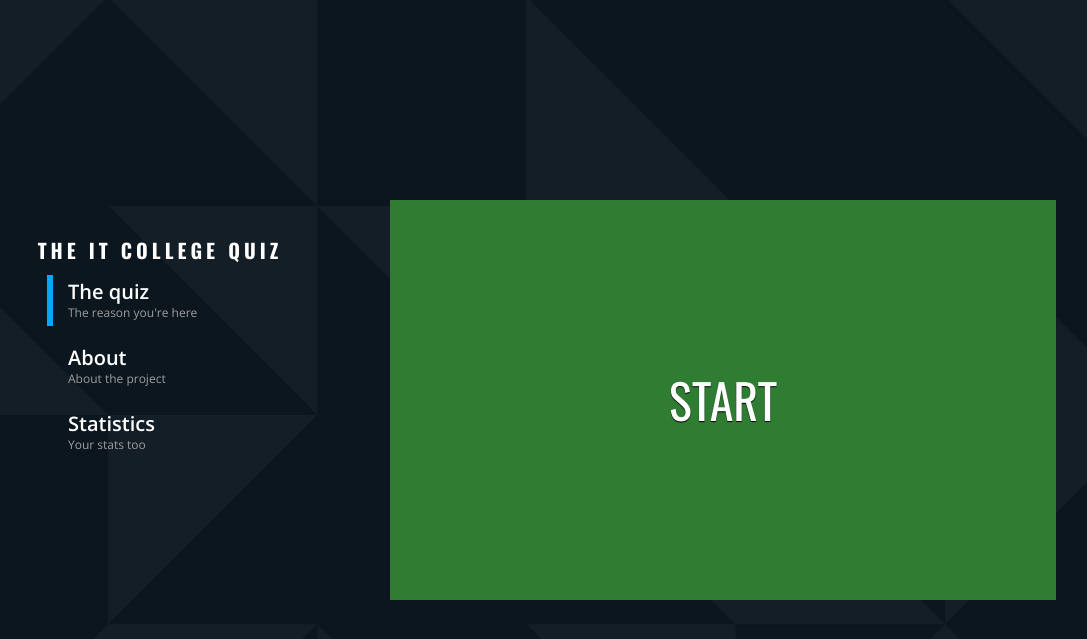
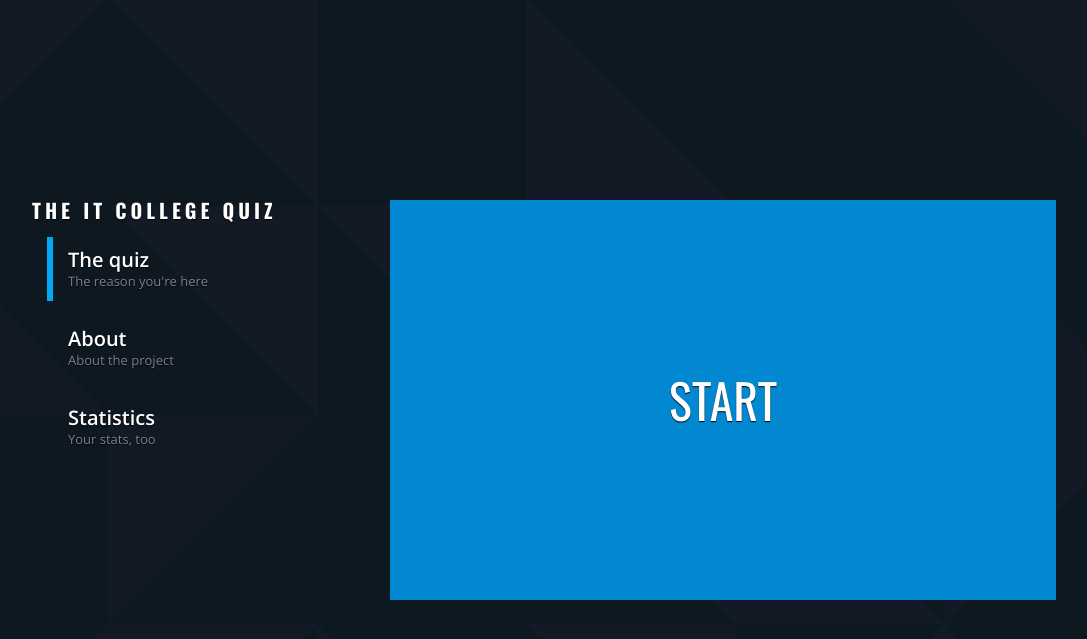
Before and after one commit to Tarpsvo/itcq, a PHP site: page / in a window 1280 px wide. Shown: the top 639 px of the page, without its empty margins (96-1183 px from the left). Run offline with PHP 8.4, Linux system fonts and the light colour scheme.

Commit message:
Basic quiz functionality: next button, correct/wrong answers.

```diff
--- a/css/main.css
+++ b/css/main.css
@@ -5,6 +5,7 @@
 /* Main content holders */
 body {
     background: #161c24 url('../img/muster.jpg');
+    -webkit-font-smoothing: antialiased;
 }
 
 #content-wrapper {
@@ -51,7 +52,7 @@ a {color: #03A9F4;}
 a:hover {color: #29B6F6;}
 
 /* Menu */
-#menu h4 {
+#menu #title {
     font-family: 'Oswald', sans-serif;
     font-weight: 700;
     letter-spacing: 4px;
@@ -59,6 +60,7 @@ a:hover {color: #29B6F6;}
     color: #FFF;
     text-align: center;
     margin-top: 40px;
+    margin-bottom: 40px;
 }
 
 .menu-button {
@@ -68,16 +70,16 @@ a:hover {color: #29B6F6;}
     font-size: 20px;
     color: #FFF;
     margin: 15px 0 15px 0;
-    padding: 7px 0 7px 15px;
+    padding: 13px 0 13px 15px;
     margin-left: 21px; /* This is to stop the menu from moving left-right due to the border */
 }
 
 .menu-button span {
     display: block;
     margin-top: 5px;
-    font-size: 12px;
+    font-size: 13px;
     font-weight: 400;
-    color: #9E9E9E;
+    color: rgba(155,155,175,0.8);
 }
 
 .active {
@@ -104,12 +106,18 @@ a:hover {color: #29B6F6;}
     font-family: 'Oswald', sans-serif;
     font-size: 48px;
     color: #FFF;
-    background-color: #2E7D32;
+    background-color: #0288D1;
 }
 
-#itcq-start:hover {background-color: #388E3C;}
+#itcq-start:hover {background-color: #039BE5;}
 
 /* About page */
+#about-content {
+    height: 400px;
+    overflow-y: scroll;
+    overflow-x: hidden;
+}
+
 #about-content h1 {
     font-size: 24px;
 }
@@ -142,3 +150,9 @@ a:hover {color: #29B6F6;}
 .text-shadow {
     text-shadow: 0 1px 1px #000000;
 }
+
+.box-shadow {
+    -webkit-box-shadow: 0px 1px 1px 0px rgba(0, 0, 0, 0.75);
+    -moz-box-shadow:    0px 1px 1px 0px rgba(0, 0, 0, 0.75);
+    box-shadow:         0px 1px 1px 0px rgba(0, 0, 0, 0.75);
+}
--- a/index.html
+++ b/index.html
@@ -12,16 +12,16 @@
     <body>
         <div id="content-wrapper" class="absolute-center">
             <div id="menu">
-                <h4>THE IT COLLEGE QUIZ</h4>
-                <a href="#/" class="menu-button" data-ng-class="{active: menuIsActive('/')}">The quiz
+                <a href="#/" id="title" class="text-shadow">THE IT COLLEGE QUIZ</a>
+                <a href="#/" class="menu-button text-shadow" data-ng-class="{active: menuIsActive('/')}">The quiz
                 <span>The reason you're here</span></a>
-                <a href="#/about/" class="menu-button" data-ng-class="{active: menuIsActive('/about')}">About
+                <a href="#/about/" class="menu-button text-shadow" data-ng-class="{active: menuIsActive('/about')}">About
                 <span>About the project</span></a>
-                <a href="#/statistics/" class="menu-button" data-ng-class="{active: menuIsActive('/statistics')}">Statistics
-                <span>Your stats too</span></a>
+                <a href="#/statistics/" class="menu-button text-shadow" data-ng-class="{active: menuIsActive('/statistics')}">Statistics
+                <span>Your stats, too</span></a>
             </div>
 
-            <div id="dynamic-content" data-ng-view>
+            <div id="dynamic-content" data-ng-view data-ng-cloak>
 
             </div>
         </div>
--- a/js/itcqApp.js
+++ b/js/itcqApp.js
@@ -32,6 +32,27 @@ itcqApp.controller('quizCtrl', function ($scope, quizFactory) {
     $scope.answer2 = question.answer2;
     $scope.answer3 = question.answer3;
     $scope.answer4 = question.answer4;
+    $scope.correctAnswer = question.correct;
+
+    $scope.checkAnswer = function(number) {
+        console.log("quizCtrl: answer pressed, ID: "+number+" | Buttons disabled.");
+        $scope.answerChosen = true;
+
+        if (number == $scope.correctAnswer) {
+            console.log("quizCtrl: correct answer clicked. Setting $scope.correct to: "+number);
+            $scope.correct = $scope.correctAnswer;
+        } else {
+            console.log("quizCtrl: wrong answer clicked. Setting $scope.wrong to: "+number);
+            $scope.wrong = number;
+            $scope.correct = $scope.correctAnswer;
+        }
+    };
+
+    $scope.reset = function() {
+        $scope.answerChosen = false;
+        $scope.correct = null;
+        $scope.wrong = null;
+    };
 });
 
 // Controller that redirects to main page if client opens /quiz
@@ -55,7 +76,8 @@ itcqApp.factory('quizFactory', function () {
         'answer1': 'Answer one',
         'answer2': 'Answer two',
         'answer3': 'Answer three',
-        'answer4': 'Answer four'
+        'answer4': 'Answer four',
+        'correct': 4
     };
 
     var factory = {};
--- a/tmpl/about.html
+++ b/tmpl/about.html
@@ -16,6 +16,7 @@
     <h2>Used resources</h2>
         <ul>
             <li><a href="http://esindus.itcollege.ee/">Background pattern base</a></li>
+            <li><a href="https://www.iconfinder.com/icons/243661/arrow_forward_right_square_icon#size=64">Square icon for 'next' button</a></li>
         </ul>
 
     <h2>Helpful sources</h2>
@@ -25,7 +26,7 @@
         </ul>
 
     <h2>Licensed under the GNU GPL v3.0 license</h2>
-    <p>Copyright (C) 2015 Tarvo Reinpalu</p>
+    <p>Copyright &copy; 2015 Tarvo Reinpalu</p>
 
     <p>This program is free software: you can redistribute it and/or modify
     it under the terms of the GNU General Public License as published by
```
Also changed, not shown: css/quiz.css (+35 -2 lines), tmpl/quiz.html (+5 -4 lines), README.md, img/muster.jpg, img/next.png (added).
